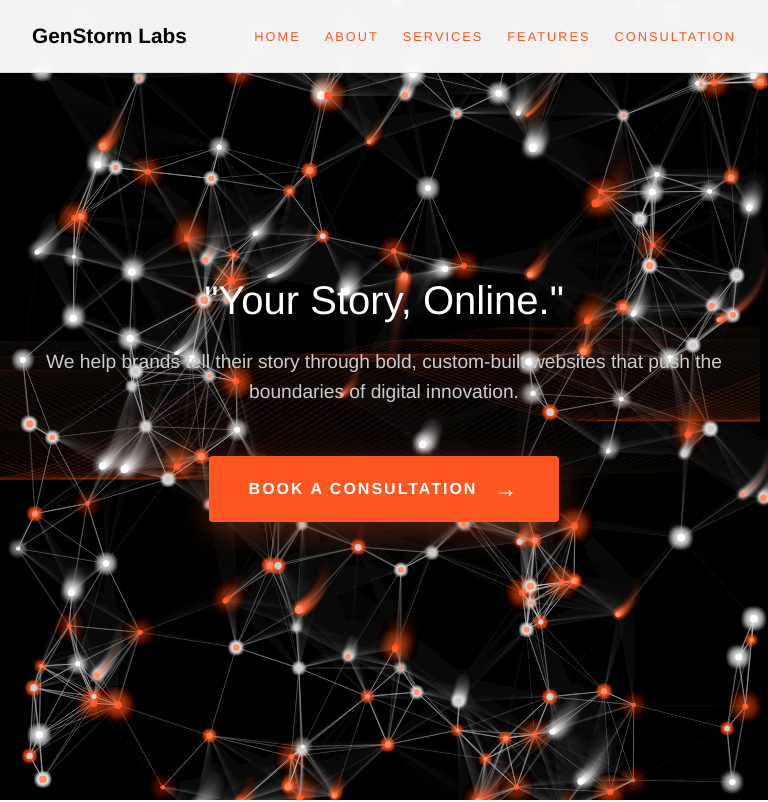
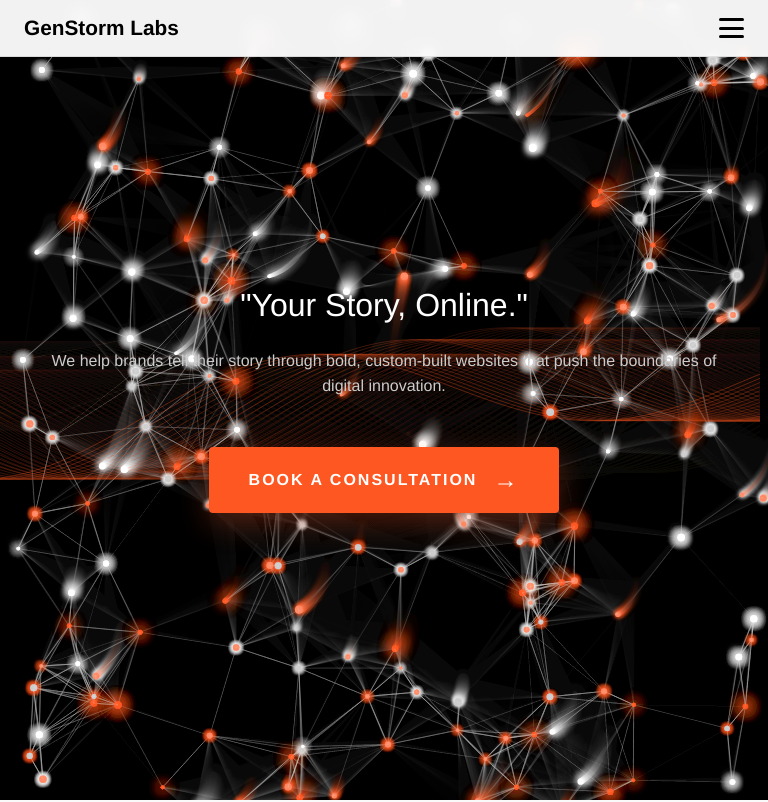
Before and after one commit to vihanmanjunath007-cpu/genstormlabs, a plain HTML site: page index.html in a window 768 px wide. Shown: the top 802 px of the page. Drawn offline with Linux system fonts and the light colour scheme; animation ran at ten frames a second.

Commit message:
Add files via upload
fixing mob view

```diff
--- a/index.html
+++ b/index.html
@@ -10,21 +10,19 @@
 padding: 0;
 box-sizing: border-box;
 }
-
 body {
 font-family: 'Helvetica Neue', Arial, sans-serif;
 background: #ffffff;
 color: #000000;
 overflow-x: hidden;
 }
-
 /* Header/Navigation */
 header {
 position: fixed;
 top: 0;
 left: 0;
 right: 0;
-            padding: 2rem 4rem;
+padding: 1.5rem 2rem;
 display: flex;
 justify-content: space-between;
 align-items: center;
@@ -33,40 +31,34 @@
 backdrop-filter: blur(10px);
 border-bottom: 1px solid rgba(0, 0, 0, 0.1);
 }
-
 .logo-container {
 display: flex;
 align-items: center;
 gap: 0.5rem;
 }
-
 .logo-text {
 font-size: 1.3rem;
 font-weight: 600;
 color: #000;
 }
-
 nav {
 display: flex;
-            gap: 2.5rem;
+gap: 1.5rem;
 align-items: center;
 }
-
 nav a {
 color: #ff5722;
 text-decoration: none;
-            font-size: 0.9rem;
+font-size: 0.8rem;
 font-weight: 500;
-            letter-spacing: 2px;
+letter-spacing: 1px;
 text-transform: uppercase;
 transition: all 0.3s;
 position: relative;
 }
-
 nav a:hover {
 color: #000;
 }
-
 nav a::after {
 content: '';
 position: absolute;
@@ -77,11 +69,36 @@
 background: #ff5722;
 transition: width 0.3s;
 }
-
 nav a:hover::after {
 width: 100%;
 }
-
+/* Mobile Menu */
+.mobile-menu-toggle {
+display: none;
+flex-direction: column;
+justify-content: space-between;
+width: 25px;
+height: 20px;
+cursor: pointer;
+z-index: 1001;
+}
+.mobile-menu-toggle span {
+display: block;
+height: 3px;
+width: 100%;
+background-color: #000;
+border-radius: 2px;
+transition: all 0.3s ease;
+}
+.mobile-menu-toggle.active span:nth-child(1) {
+transform: translateY(8px) rotate(45deg);
+}
+.mobile-menu-toggle.active span:nth-child(2) {
+opacity: 0;
+}
+.mobile-menu-toggle.active span:nth-child(3) {
+transform: translateY(-8px) rotate(-45deg);
+}
 /* Hero Section - Black Background */
 .hero {
 min-height: 100vh;
@@ -92,7 +109,6 @@
 overflow: hidden;
 background: #000000;
 }
-
 .canvas-container {
 position: absolute;
 top: 0;
@@ -101,13 +117,11 @@
 height: 100%;
 z-index: 1;
 }
-
 #interactiveCanvas {
 width: 100%;
 height: 100%;
 display: block;
 }
-
 .hero-content {
 position: relative;
 z-index: 10;
@@ -115,21 +129,18 @@
 max-width: 800px;
 padding: 0 2rem;
 }
-
 .hero-text h1 {
-            font-size: 4rem;
+font-size: 2.5rem;
 font-weight: 300;
 margin-bottom: 1.5rem;
 color: #fff;
 }
-
 .hero-text p {
-            font-size: 1.2rem;
+font-size: 1.1rem;
 color: #ccc;
 margin-bottom: 3rem;
 line-height: 1.6;
 }
-
 .cta-button {
 padding: 1.2rem 2.5rem;
 background: #ff5722;
@@ -146,86 +157,73 @@
 transition: all 0.3s ease-out;
 box-shadow: 0 10px 30px rgba(255, 87, 34, 0.3);
 }
-
 .cta-button:hover {
 transform: translateY(-3px);
 background: #ff7043;
 box-shadow: 0 15px 40px rgba(255, 87, 34, 0.5);
 }
-
 .cta-button::after {
 content: '→';
 font-size: 1.5rem;
 transition: transform 0.3s;
 }
-
 .cta-button:hover::after {
 transform: translateX(5px);
 }
-
 /* Sections - White Background */
 .section {
-            padding: 8rem 5%;
+padding: 5rem 5%;
 position: relative;
 z-index: 2;
 background: #ffffff;
 }
-
 .section-light {
 background: #f9f9f9;
 }
-
 .section-content {
 max-width: 1200px;
 margin: 0 auto;
 }
-
 .section h2 {
-            font-size: 3rem;
+font-size: 2.5rem;
 margin-bottom: 3rem;
 font-weight: 300;
 text-align: center;
 color: #000;
 }
-
 /* About Section */
 .about-content {
 text-align: center;
 max-width: 900px;
 margin: 0 auto;
 }
-
 .about-subtitle {
-            font-size: 1.5rem;
+font-size: 1.3rem;
 color: #ff5722;
 margin-bottom: 3rem;
 font-style: italic;
 font-weight: 300;
 }
-
 .about-text {
-            font-size: 1.2rem;
+font-size: 1.1rem;
 line-height: 1.8;
 color: #666;
 margin-bottom: 2rem;
 text-align: left;
 }
-
 .about-highlight {
 color: #ff5722;
 font-weight: 600;
 }
-
 /* Services Grid */
 .services-grid {
 display: grid;
-            grid-template-columns: repeat(auto-fit, minmax(300px, 1fr));
-            gap: 3rem;
+grid-template-columns: 1fr;
+gap: 2rem;
 }
-
 .service-card {
 background: rgba(255, 255, 255, 0.9);
-            padding: 3rem 2rem;
+padding: 2.5rem 1.5rem;
 border-radius: 12px;
 text-align: center;
 transition: all 0.4s cubic-bezier(0.175, 0.885, 0.32, 1.275);
@@ -234,7 +232,6 @@
 position: relative;
 overflow: hidden;
 }
-
 .service-card::before {
 content: '';
 position: absolute;
@@ -245,57 +242,48 @@
 background: linear-gradient(90deg, transparent, rgba(255, 87, 34, 0.1), transparent);
 transition: left 0.6s;
 }
-
 .service-card:hover::before {
 left: 100%;
 }
-
 .service-card:hover {
 transform: translateY(-10px);
 background: rgba(255, 255, 255, 1);
 border-color: rgba(255, 87, 34, 0.3);
 box-shadow: 0 20px 40px rgba(255, 87, 34, 0.2);
 }
-
 .service-number {
-            font-size: 3rem;
+font-size: 2.5rem;
 color: #ff5722;
 margin-bottom: 1.5rem;
 font-weight: 700;
 transition: transform 0.3s;
 }
-
 .service-card:hover .service-number {
 transform: scale(1.1);
 }
-
 .service-card h3 {
-            font-size: 1.5rem;
+font-size: 1.3rem;
 margin-bottom: 1.5rem;
 font-weight: 600;
 color: #000;
 transition: color 0.3s;
 }
-
 .service-card:hover h3 {
 color: #ff5722;
 }
-
 .service-card p {
 color: #666;
 line-height: 1.6;
 }
-
 /* Features Grid */
 .features-grid {
 display: grid;
-            grid-template-columns: repeat(auto-fit, minmax(350px, 1fr));
-            gap: 3rem;
+grid-template-columns: 1fr;
+gap: 2rem;
 }
-
 .feature-card {
 background: rgba(255, 255, 255, 0.9);
-            padding: 2.5rem;
+padding: 2rem 1.5rem;
 border-radius: 12px;
 border: 1px solid rgba(0, 0, 0, 0.1);
 box-shadow: 0 5px 15px rgba(0, 0, 0, 0.05);
@@ -303,7 +291,6 @@
 position: relative;
 overflow: hidden;
 }
-
 .feature-card::before {
 content: '';
 position: absolute;
@@ -314,130 +301,189 @@
 background: linear-gradient(90deg, transparent, rgba(255, 87, 34, 0.1), transparent);
 transition: left 0.6s;
 }
-
 .feature-card:hover::before {
 left: 100%;
 }
-
 .feature-card:hover {
 transform: translateY(-5px);
 border-color: rgba(255, 87, 34, 0.3);
 box-shadow: 0 15px 30px rgba(255, 87, 34, 0.2);
 }
-
 .feature-number {
-            font-size: 2rem;
+font-size: 1.8rem;
 color: #ff5722;
 margin-bottom: 1rem;
 font-weight: 700;
 transition: transform 0.3s;
 }
-
 .feature-card:hover .feature-number {
 transform: scale(1.1);
 }
-
 .feature-card h3 {
-            font-size: 1.3rem;
+font-size: 1.2rem;
 margin-bottom: 1rem;
 font-weight: 600;
 color: #000;
 transition: color 0.3s;
 }
-
 .feature-card:hover h3 {
 color: #ff5722;
 }
-
 .feature-card p {
 color: #666;
 line-height: 1.7;
 }
-
 /* Consultation Section */
 .consultation-section {
 text-align: center;
-            padding: 6rem 5%;
+padding: 5rem 5%;
 background: #f9f9f9;
 }
-
 .consultation-content {
 max-width: 600px;
 margin: 0 auto;
 }
-
 .consultation-section h2 {
-            font-size: 2.5rem;
+font-size: 2rem;
 margin-bottom: 2rem;
 color: #000;
 }
-
 .consultation-section p {
-            font-size: 1.2rem;
+font-size: 1.1rem;
 color: #666;
 margin-bottom: 3rem;
 line-height: 1.6;
 }
-
 /* Footer */
 footer {
-            padding: 4rem 5%;
+padding: 3rem 5%;
 background: #000;
 text-align: center;
 color: #fff;
 }
-
 footer p {
 margin-bottom: 0.5rem;
 color: #ccc;
 }
-
 /* Scroll Animation */
 .scroll-reveal {
 opacity: 0;
 transform: translateY(30px);
 transition: all 0.8s ease-out;
 }
-
 .scroll-reveal.revealed {
 opacity: 1;
 transform: translateY(0);
 }
-
 .scroll-reveal.service-card,
 .scroll-reveal.feature-card {
 transition-delay: 0.1s;
 }
-
 /* Responsive */
+@media (min-width: 768px) {
+header {
+padding: 2rem 4rem;
+}
+nav {
+gap: 2.5rem;
+}
+nav a {
+font-size: 0.9rem;
+letter-spacing: 2px;
+}
+.hero-text h1 {
+font-size: 4rem;
+}
+.hero-text p {
+font-size: 1.2rem;
+}
+.section {
+padding: 8rem 5%;
+}
+.section h2 {
+font-size: 3rem;
+}
+.services-grid {
+grid-template-columns: repeat(auto-fit, minmax(300px, 1fr));
+gap: 3rem;
+}
+.service-card {
+padding: 3rem 2rem;
+}
+.service-number {
+font-size: 3rem;
+}
+.service-card h3 {
+font-size: 1.5rem;
+}
+.features-grid {
+grid-template-columns: repeat(auto-fit, minmax(350px, 1fr));
+gap: 3rem;
+}
+.feature-card {
+padding: 2.5rem;
+}
+.feature-number {
+font-size: 2rem;
+}
+.feature-card h3 {
+font-size: 1.3rem;
+}
+.consultation-section {
+padding: 6rem 5%;
+}
+.consultation-section h2 {
+font-size: 2.5rem;
+}
+.consultation-section p {
+font-size: 1.2rem;
+}
+footer {
+padding: 4rem 5%;
+}
+}
 @media (max-width: 768px) {
 header {
-                padding: 1.5rem 2rem;
+padding: 1rem 1.5rem;
 }
-
-            .hero-text h1 {
-                font-size: 2.5rem;
+nav {
+position: fixed;
+top: 0;
+right: -100%;
+width: 70%;
+max-width: 300px;
+height: 100vh;
+background: rgba(255, 255, 255, 0.98);
+backdrop-filter: blur(10px);
+flex-direction: column;
+justify-content: flex-start;
+align-items: flex-start;
+padding-top: 5rem;
+transition: right 0.3s ease;
+z-index: 999;
+box-shadow: -5px 0 15px rgba(0, 0, 0, 0.1);
 }
-
-            nav {
-                gap: 1.5rem;
+nav.active {
+right: 0;
 }
-
-            .section {
-                padding: 5rem 5%;
+nav a {
+font-size: 1rem;
+padding: 1rem 2rem;
+width: 100%;
+text-align: left;
+border-bottom: 1px solid rgba(0, 0, 0, 0.05);
 }
-
-            .section h2 {
-                font-size: 2.5rem;
+.mobile-menu-toggle {
+display: flex;
 }
-
 .about-text {
-                font-size: 1.1rem;
 text-align: center;
 }
-
-            nav a {
-                font-size: 0.8rem;
+.hero-text h1 {
+font-size: 2rem;
+}
+.hero-text p {
+font-size: 1rem;
 }
 }
 </style>
@@ -447,6 +493,11 @@
 <div class="logo-container">
 <span class="logo-text">GenStorm Labs</span>
 </div>
+<div class="mobile-menu-toggle">
+<span></span>
+<span></span>
+<span></span>
+</div>
 <nav>
 <a href="#home">Home</a>
 <a href="#about">About</a>
@@ -455,7 +506,6 @@
 <a href="#consultation">Consultation</a>
 </nav>
 </header>
-
 <section class="hero" id="home">
 <div class="canvas-container">
 <canvas id="interactiveCanvas"></canvas>
@@ -468,7 +518,6 @@
 <a href="#consultation" class="cta-button">Book a Consultation</a>
 </div>
 </section>
-
 <section class="section section-light" id="about">
 <div class="section-content">
 <h2 class="scroll-reveal">A Closer Look at GenStorm Labs</h2>
@@ -486,7 +535,6 @@
 </div>
 </div>
 </section>
-
 <section class="section" id="services">
 <div class="section-content">
 <h2 class="scroll-reveal">Our Services</h2>
@@ -509,7 +557,6 @@
 </div>
 </div>
 </section>
-
 <section class="section section-light" id="features">
 <div class="section-content">
 <h2 class="scroll-reveal">Why Choose GenStorm Labs</h2>
@@ -532,7 +579,6 @@
 </div>
 </div>
 </section>
-
 <section class="consultation-section" id="consultation">
 <div class="consultation-content">
 <h2 class="scroll-reveal">Ready to Launch Your Vision?</h2>
@@ -540,23 +586,23 @@
 <a href="#contact" class="cta-button scroll-reveal">Book a Consultation</a>
 </div>
 </section>
-
 <footer id="contact">
 <p>&copy; 2025 GenStorm Labs. All rights reserved.</p>
 <p>Founded by Vihan | Where Ideas Become Digital Storms</p>
 </footer>
+<script>
+// Mobile detection
+const isMobile = /Android|webOS|iPhone|iPad|iPod|BlackBerry|IEMobile|Opera Mini/i.test(navigator.userAgent) || window.innerWidth < 768;
 
-    <script>
 // Advanced Particle System with Dynamic Grid Formation
 const canvas = document.getElementById('interactiveCanvas');
 const ctx = canvas.getContext('2d');
 
 let width = canvas.width = window.innerWidth;
 let height = canvas.height = window.innerHeight;
-
 let mouseX = width / 2;
 let mouseY = height / 2;
-        let mouseRadius = 150;
+let mouseRadius = isMobile ? 0 : 150; // Disable mouse interaction on mobile
 
 window.addEventListener('resize', () => {
 width = canvas.width = window.innerWidth;
@@ -564,8 +610,10 @@
 });
 
 document.addEventListener('mousemove', (e) => {
+if (!isMobile) {
 mouseX = e.clientX;
 mouseY = e.clientY;
+}
 });
 
 // Particle class
@@ -593,6 +641,8 @@
 this.pulse += this.pulseSpeed;
 if (this.pulse > Math.PI * 2) this.pulse = 0;
 
+// Only apply mouse interaction on desktop
+if (!isMobile) {
 const dx = mouseX - this.x;
 const dy = mouseY - this.y;
 const distance = Math.sqrt(dx * dx + dy * dy);
@@ -615,6 +665,7 @@
 if (this.y !== this.baseY) {
 let dy = this.y - this.baseY;
 this.y -= dy / 10;
+}
 }
 }
 
@@ -651,16 +702,14 @@
 } else {
 ctx.shadowBlur = 5;
 }
-
 ctx.fill();
 ctx.shadowBlur = 0;
 }
 }
 
-        // Create particles
+// Create particles - none on mobile, only waves
 const particles = [];
-        const particleCount = 200;
-
+const particleCount = isMobile ? 0 : 200;
 for (let i = 0; i < particleCount; i++) {
 particles.push(new Particle());
 }
@@ -685,26 +734,22 @@
 }
 }
 
-        // Create wave effect
+// Create wave effect - simpler on mobile
 function drawWaves() {
 const time = Date.now() * 0.001;
-
-            for (let i = 0; i < 3; i++) {
+for (let i = 0; i < (isMobile ? 2 : 3); i++) {
 ctx.beginPath();
-                ctx.strokeStyle = `rgba(255, 87, 34, ${0.1 + i * 0.05})`;
-                ctx.lineWidth = 1;
-
+ctx.strokeStyle = `rgba(255, 87, 34, ${0.15 + i * 0.1})`;
+ctx.lineWidth = isMobile ? 2 : 1;
 for (let x = 0; x < width; x += 10) {
-                    const y = height/2 + Math.sin(x * 0.01 + time + i) * 50 +
-                              Math.cos(x * 0.005 + time * 0.5) * 30;
-
+const y = height/2 + Math.sin(x * 0.01 + time + i) * (isMobile ? 80 : 50) +
+Math.cos(x * 0.005 + time * 0.5) * (isMobile ? 50 : 30);
 if (x === 0) {
 ctx.moveTo(x, y);
 } else {
 ctx.lineTo(x, y);
 }
 }
-
 ctx.stroke();
 }
 }
@@ -712,12 +757,14 @@
 // Animation loop
 function animate() {
 // Clear with fade effect
-            ctx.fillStyle = 'rgba(0, 0, 0, 0.05)';
+ctx.fillStyle = isMobile ? 'rgba(0, 0, 0, 0.1)' : 'rgba(0, 0, 0, 0.05)';
 ctx.fillRect(0, 0, width, height);
 
 // Draw waves
 drawWaves();
 
+// Only draw particles and connections on desktop
+if (!isMobile) {
 // Update and draw particles
 particles.forEach(particle => {
 particle.update();
@@ -726,15 +773,32 @@
 
 // Connect particles
 connectParticles();
+}
 
 requestAnimationFrame(animate);
 }
 
 animate();
 
+// Mobile menu functionality
+const mobileMenuToggle = document.querySelector('.mobile-menu-toggle');
+const nav = document.querySelector('nav');
+
+mobileMenuToggle.addEventListener('click', () => {
+mobileMenuToggle.classList.toggle('active');
+nav.classList.toggle('active');
+});
+
+// Close mobile menu when clicking on a link
+document.querySelectorAll('nav a').forEach(link => {
+link.addEventListener('click', () => {
+mobileMenuToggle.classList.remove('active');
+nav.classList.remove('active');
+});
+});
+
 // Scroll Animation
 const scrollRevealElements = document.querySelectorAll('.scroll-reveal');
-
 const scrollObserver = new IntersectionObserver((entries) => {
 entries.forEach(entry => {
 if (entry.isIntersecting) {
```
Lines whose indentation alone changed are shown as unchanged.
